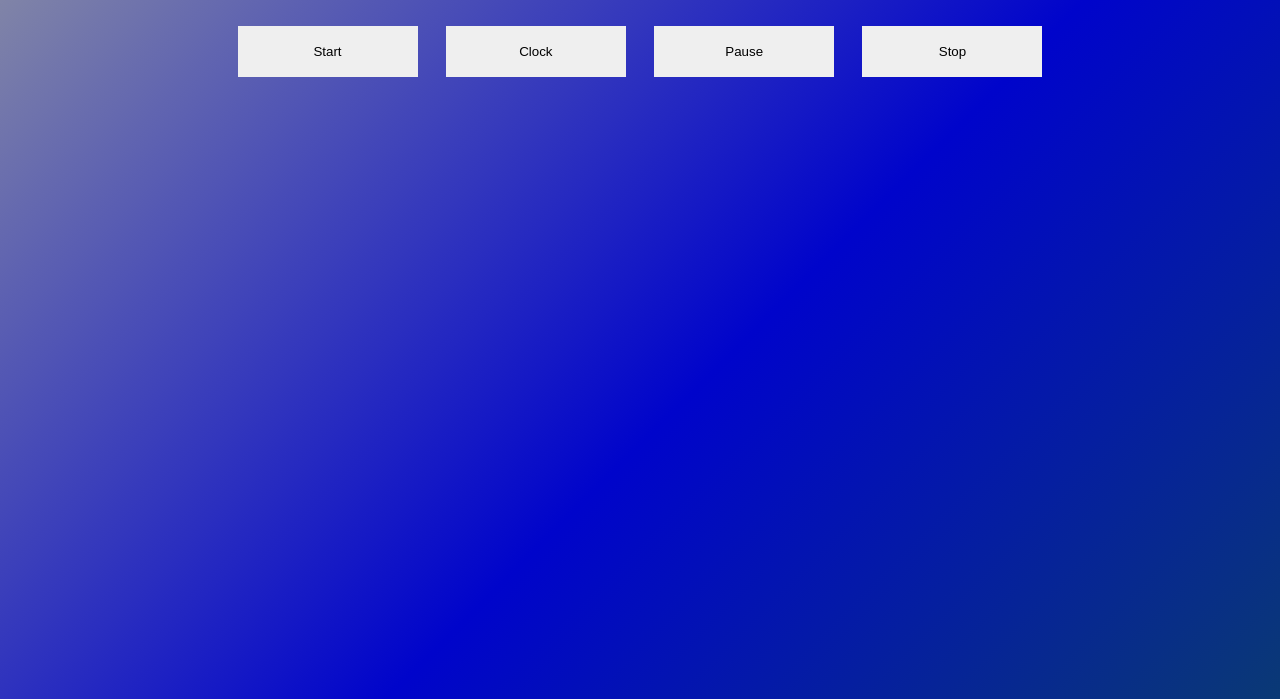
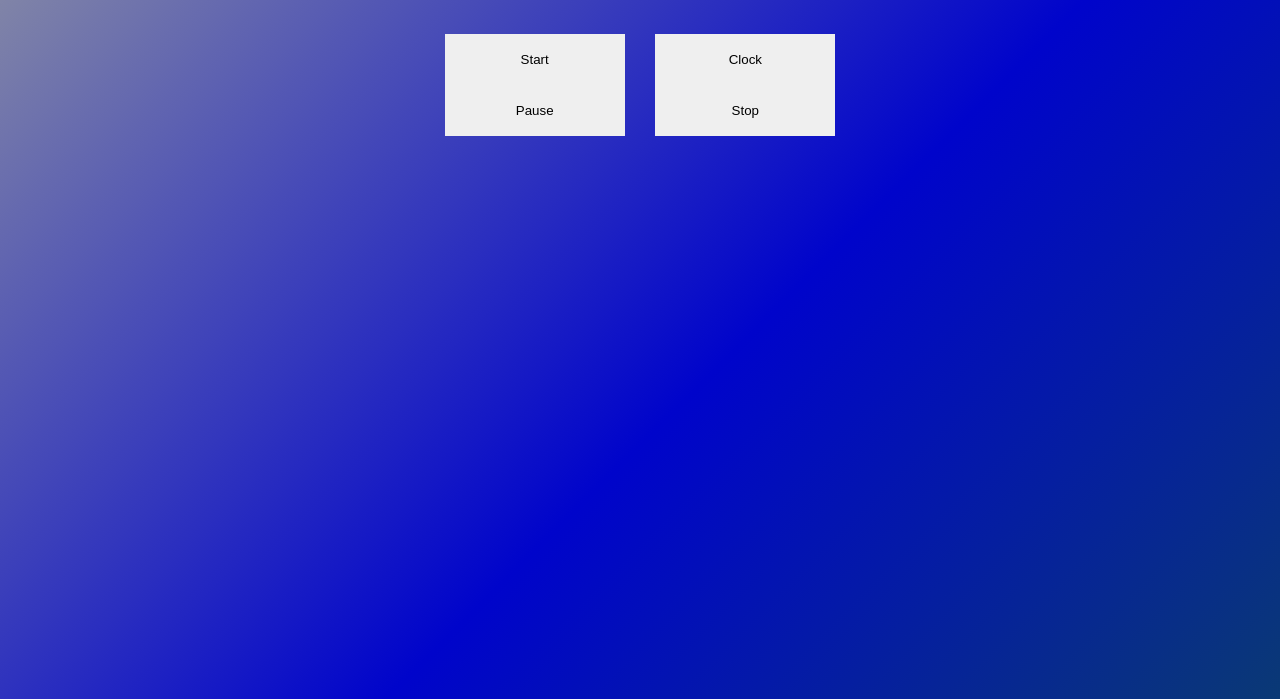
Before and after one commit to Victoriagjolstad/Variabler-Oppgave, a plain HTML site: page index.html in a window 1280 px wide. Shown: the part 101-800 px from the top of the page. Drawn offline with Linux system fonts and the light colour scheme.

Commit message:
Update style.css

```diff
--- a/style.css
+++ b/style.css
@@ -2,8 +2,10 @@ body {
     background: linear-gradient(135deg, #8C90A4 0%, #0004CB 57%, #0A3975 100%);
     text-align: center;
     font-family: "Arial Black", Gadget, sans-serif;
-    font-size: 25px;
+    font-size: 200%;
     color: #AFAFAF;
+    margin: auto;
+    max-width: 500px;
 }
 
 #JsTimer {
@@ -25,6 +27,7 @@ button {
     width: 180px;
     margin: auto 10px;
 
+
 }
 
 button:hover {
```
